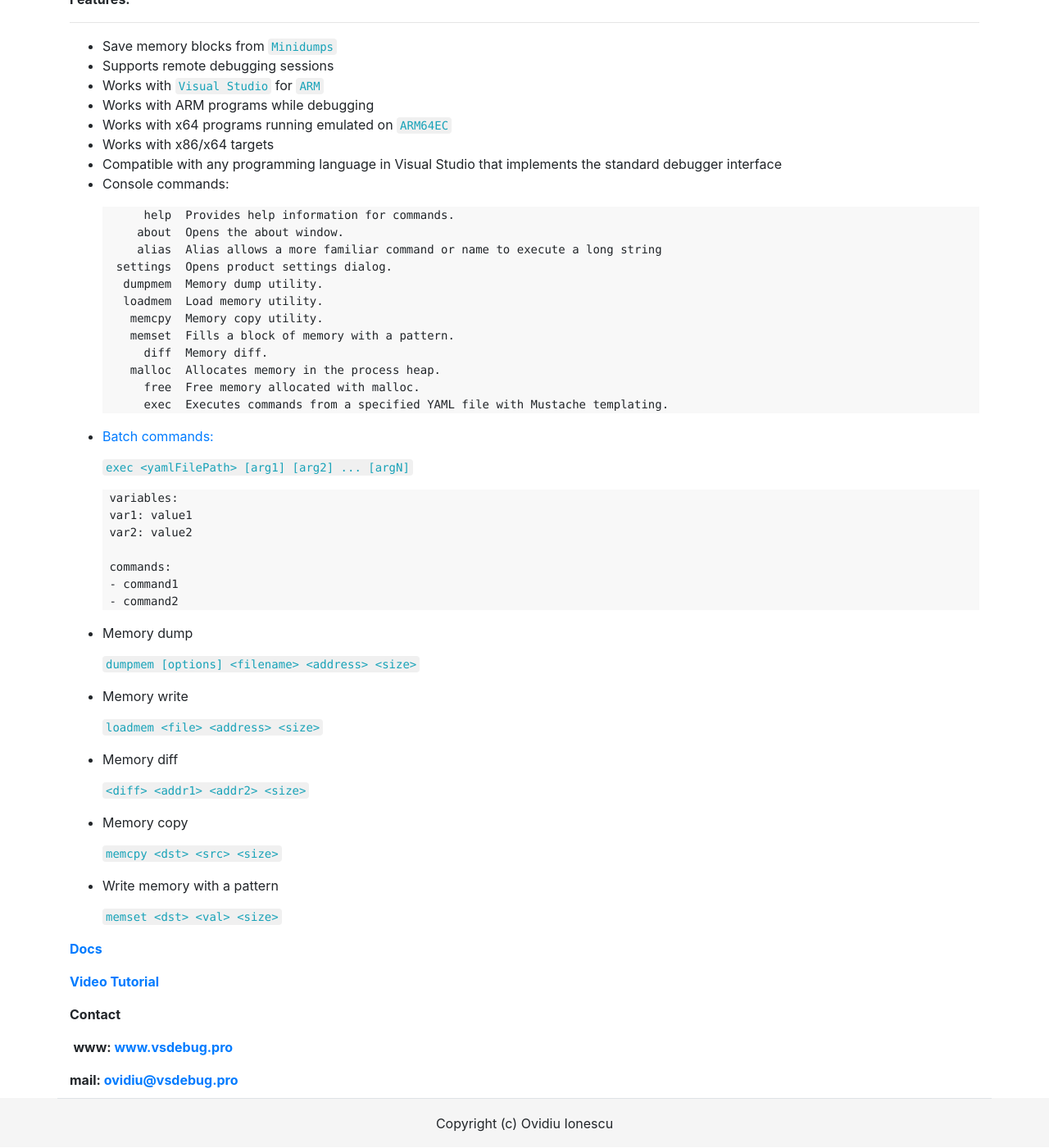
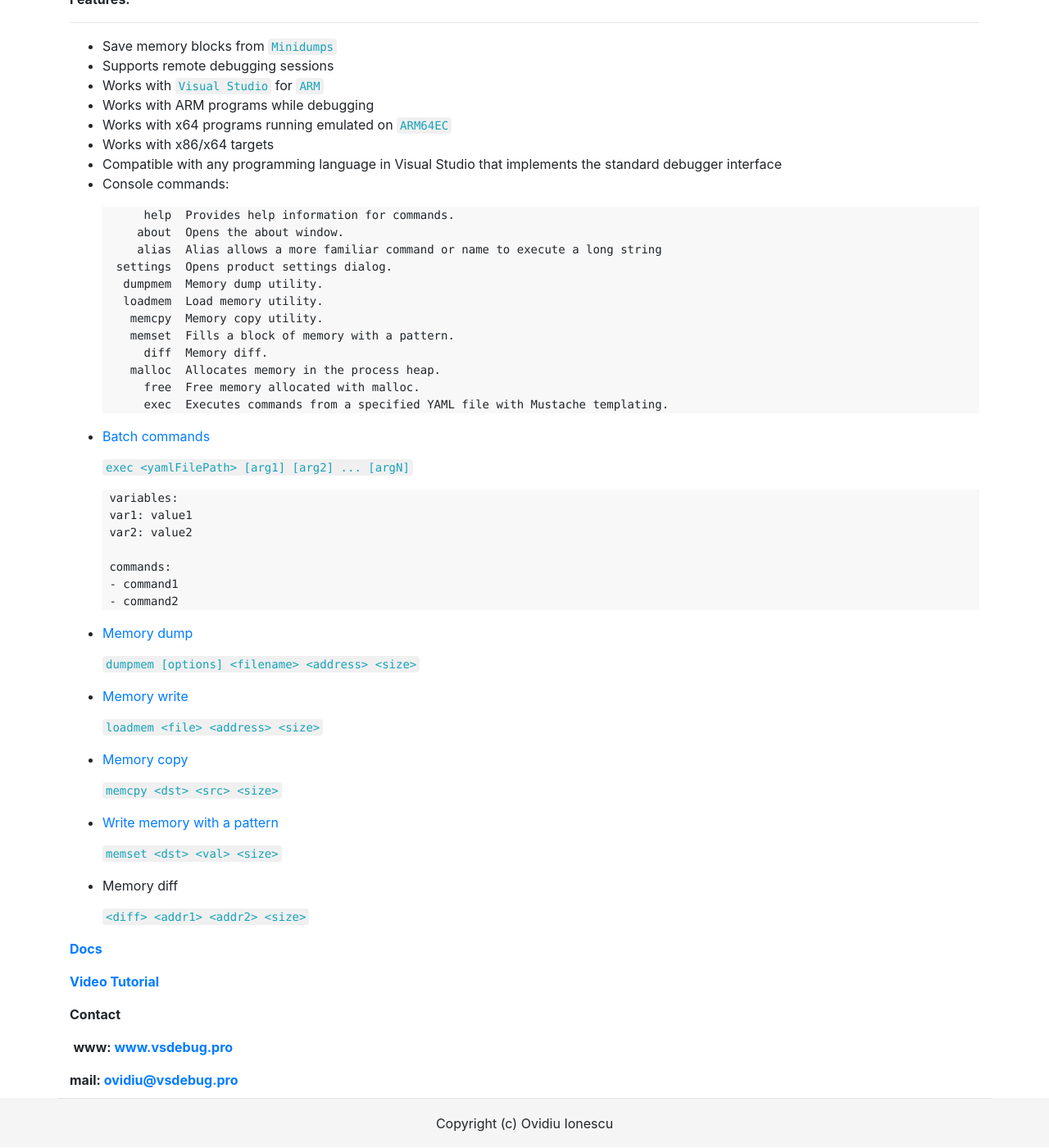
Before and after one commit to ovidiuvio/www.vsdebug.pro, a Jekyll site: the page built from marketplace.md, in a window 1280 px wide and 1400 px high, scrolled down 1202 px. Shown: the whole window at 82% size. Built offline with Jekyll 4.4.1, drawn with Linux system fonts in a browser that asks for light colours; our own code applies the rules of GitHub Pages for plain Markdown files; part of the change alters nothing that is shown.

Commit message:
Updated marketplace page

````diff
--- a/marketplace.md
+++ b/marketplace.md
@@ -38,7 +38,7 @@ For older versions: VS2010, VS2012, VS2013, VS2015, VS2017, please visit  **[ww
         exec  Executes commands from a specified YAML file with Mustache templating.
     ```
 
- - [Batch commands:]( https://www.vsdebug.pro/pages/docs/exec.html)
+ - [Batch commands](https://www.vsdebug.pro/pages/docs/exec.html)
 
     `exec <yamlFilePath> [arg1] [arg2] ... [argN]`
 
@@ -51,25 +51,25 @@ For older versions: VS2010, VS2012, VS2013, VS2015, VS2017, please visit  **[ww
     - command1 {{var1}} {{var2}}
     - command2 {{var1}} {{var2}}
     ```
-- Memory dump
+- [Memory dump](https://www.vsdebug.pro/pages/docs/dumpmem.html)
 
     `dumpmem [options] <filename> <address> <size>`
 
-- Memory write
+- [Memory write](https://www.vsdebug.pro/pages/docs/loadmem.html)
 
     `loadmem <file> <address> <size>`
+
+- [Memory copy](https://www.vsdebug.pro/pages/docs/memcpy.html)
+
+    `memcpy <dst> <src> <size>`
+
+- [Write memory with a pattern](https://www.vsdebug.pro/pages/docs/memset.html)
+
+    `memset <dst> <val> <size>`
 
 - Memory diff
 
     `<diff> <addr1> <addr2> <size>`
-
-- Memory copy
-
-    `memcpy <dst> <src> <size>`
-
-- Write memory with a pattern
-
-    `memset <dst> <val> <size>`
 
 
 
````
